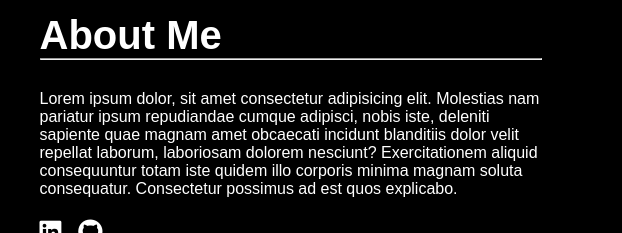
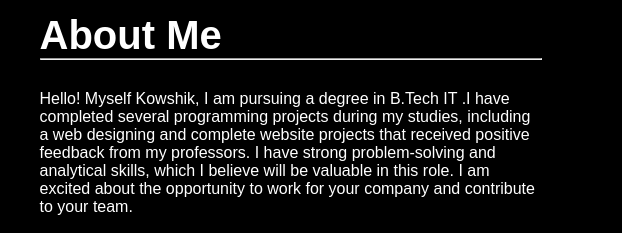
Before and after one commit to popkowshik/Digital_portfolio, a plain HTML site: page about.html in a window 1280 px wide. Shown: the part 157-390 px from the top of the page, 536-1158 px from the left. Drawn offline with Linux system fonts and the light colour scheme.

Commit message:
Add files via upload

```diff
--- a/about.html
+++ b/about.html
@@ -38,8 +38,7 @@
                         <div data-aos="fade-up"  data-aos-duration="3000" class="about-col-2">
                             <h1>About Me</h1>
                             <hr>
-                            <p>Lorem ipsum dolor, sit amet consectetur adipisicing elit. Molestias nam pariatur ipsum repudiandae cumque adipisci, nobis iste, deleniti sapiente quae magnam amet obcaecati incidunt blanditiis dolor velit repellat laborum,
-                                laboriosam dolorem nesciunt? Exercitationem aliquid consequuntur totam iste quidem illo corporis minima magnam soluta consequatur. Consectetur possimus ad est quos explicabo.</p>
+                            <p>Hello! Myself Kowshik, I am pursuing a degree in B.Tech IT .I have completed several programming projects during my studies, including a web designing and complete website projects that received positive feedback from my professors. I have strong problem-solving and analytical skills, which I believe will be valuable in this role. I am excited about the opportunity to work for your company and contribute to your team.</p>
 
                                 <div class="social-icons">
                                     <a href="#"><i class="fa-brands fa-linkedin"></i></a>
```
